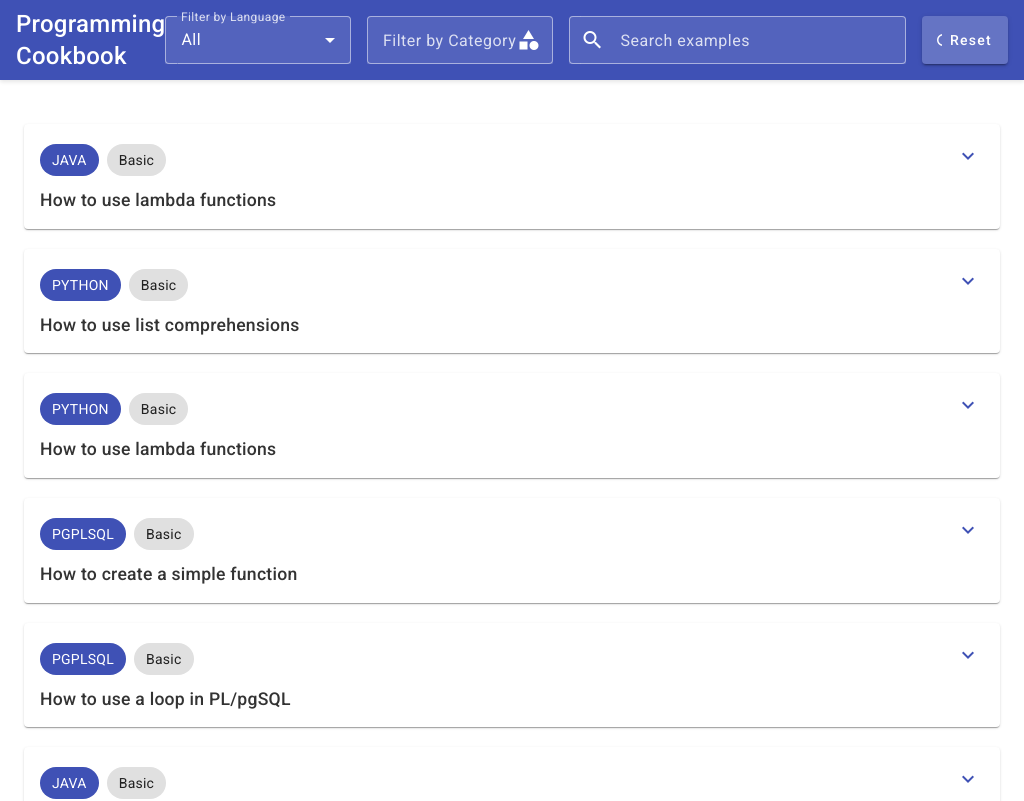
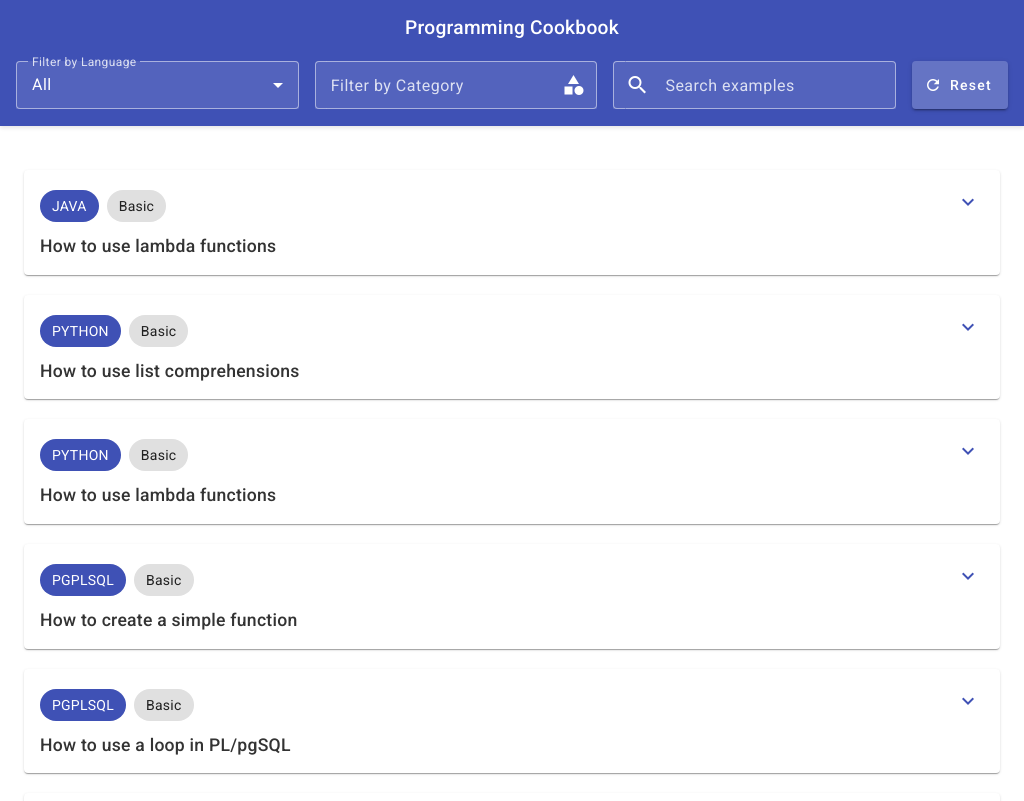
Before and after one commit to AntiBit82/programming-cookbook, an Angular app: page / in a window 1024 px wide. Shown: the top 801 px of the page. Built offline with nearby package versions, Linux system fonts and the light colour scheme.

Commit message:
Add flex properties to language, category filters, and search field; adjust reset button styling

```diff
--- a/src/app/app.component.css
+++ b/src/app/app.component.css
@@ -308,6 +308,42 @@
   color: white !important;
 }
 
+@media (max-width: 1180px) and (min-width: 769px) {
+  .header-toolbar {
+    flex-wrap: wrap;
+    height: auto !important;
+    min-height: 64px;
+    padding-top: 12px;
+    padding-left: 16px;
+    padding-right: 16px;
+  }
+
+  .title {
+    width: 100%;
+    text-align: center;
+    font-size: 1.2rem;
+  }
+
+  .title-break {
+    display: none;
+  }
+
+  .spacer {
+    display: none;
+  }
+
+  .language-filter,
+  .category-filter,
+  .search-field {
+    flex: 1;
+    min-width: 150px;
+  }
+
+  .reset-button {
+    flex-shrink: 0;
+  }
+}
+
 @media (max-width: 768px) {
   .header-toolbar {
     flex-direction: column;
--- a/src/app/components/code-example-card/code-example-card.component.css
+++ b/src/app/components/code-example-card/code-example-card.component.css
@@ -101,7 +101,7 @@ code {
 
   pre {
     padding: 8px;
-    font-size: 0.75rem;
+    font-size: 0.9rem;
     overflow-x: auto;
     word-wrap: break-word;
     white-space: pre-wrap;
```
